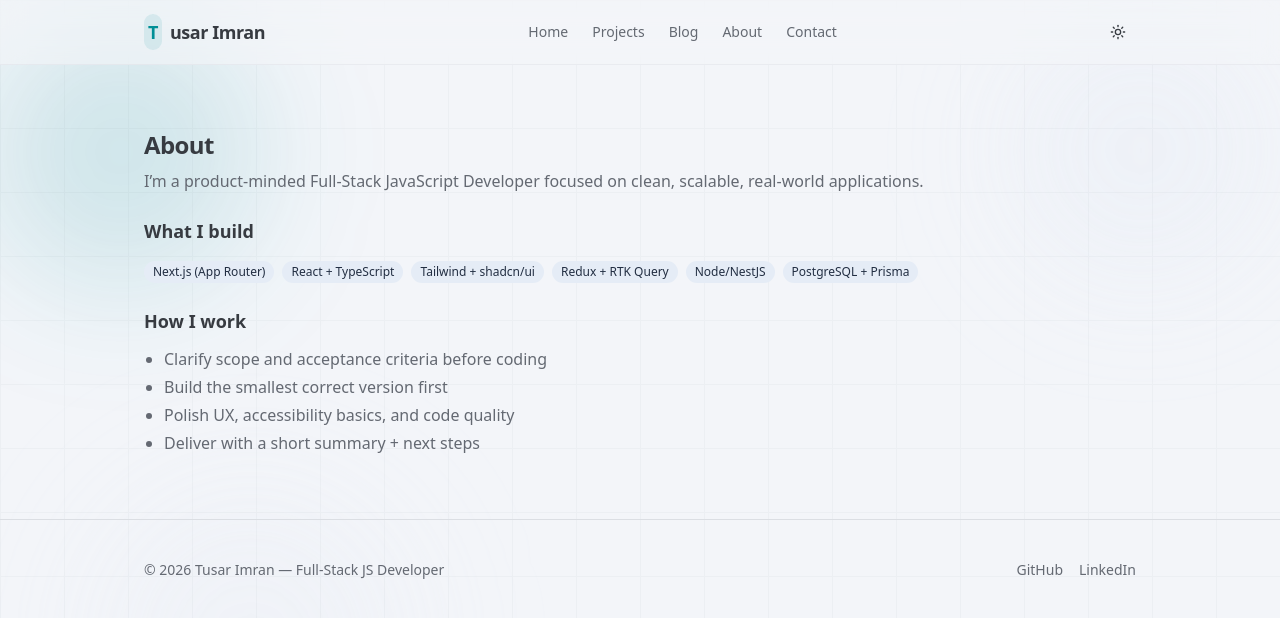
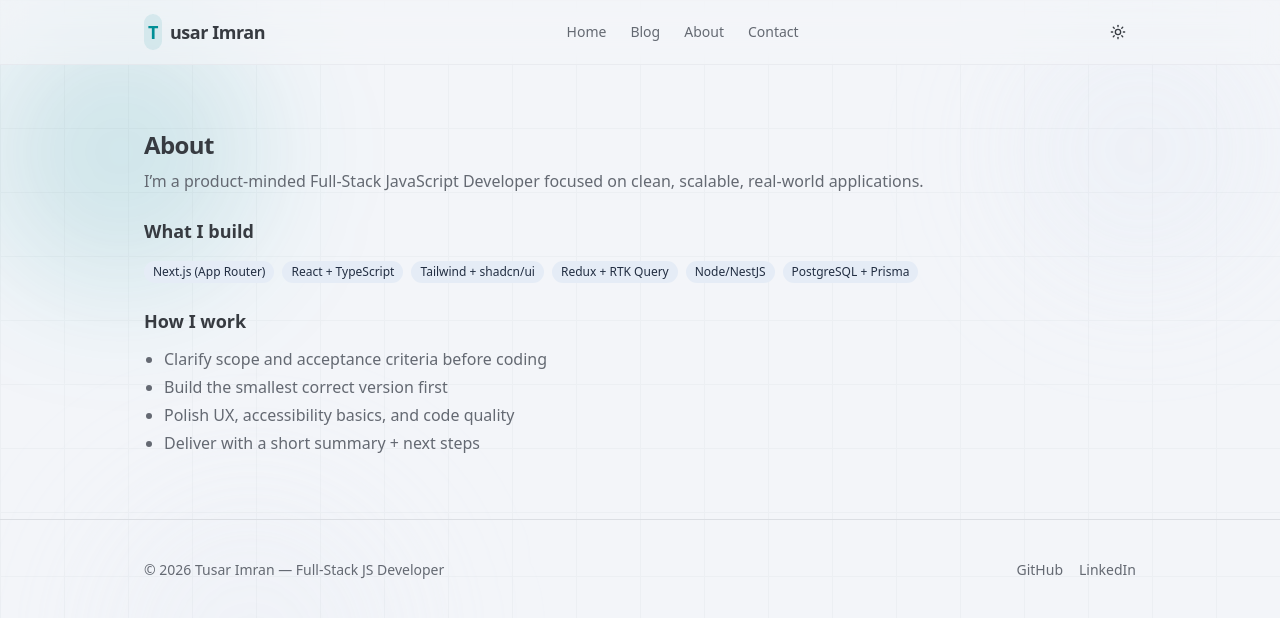
Before and after one commit to Tushar8640/update-portfolio, a Next.js app: page /about in a window 1280 px wide. Shown: the top 618 px of the page. Built offline with nearby package versions, Linux system fonts and the light colour scheme.

Commit message:
refactor: comment out the Projects link in the navigation

```diff
--- a/src/components/site-header.tsx
+++ b/src/components/site-header.tsx
@@ -5,7 +5,7 @@ import { ThemeToggle } from "@/components/theme-toggle";
 
 const nav = [
   { href: "/", label: "Home" },
-  { href: "/projects", label: "Projects" },
+  // { href: "/projects", label: "Projects" },
   { href: "/blog", label: "Blog" },
   { href: "/about", label: "About" },
   { href: "/contact", label: "Contact" },
```
